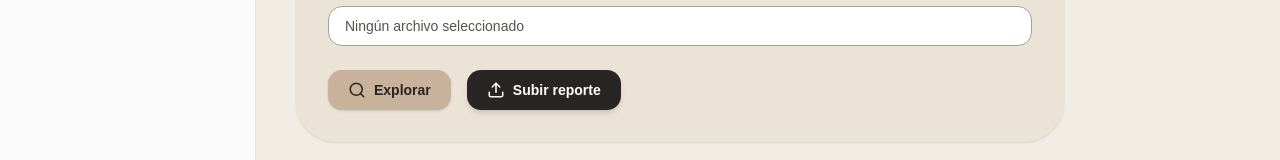
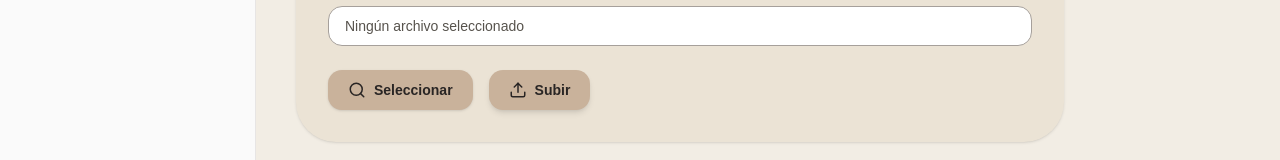
Before and after one commit to CheyPrime08/EquipoA_SistemaPosgrados, a React (Vite) app in the folder frontend/: page /tutorias in a window 1280 px wide. Shown: the part 254-414 px from the top of the page. Built offline with nearby package versions, Linux system fonts and the light colour scheme; no server answers.

Commit message:
(style)-> cambio de color en botones

```diff
--- a/frontend/package.json
+++ b/frontend/package.json
@@ -17,7 +17,7 @@
     "radix-ui": "^1.4.3",
     "react": "^19.2.0",
     "react-dom": "^19.2.0",
-    "react-router-dom": "^7.13.2",
+    "react-router-dom": "^7.14.1",
     "shadcn": "^4.0.7",
     "tailwind-merge": "^3.5.0",
     "tw-animate-css": "^1.4.0"
--- a/frontend/src/pages/alumnos/Documentos.jsx
+++ b/frontend/src/pages/alumnos/Documentos.jsx
@@ -94,7 +94,7 @@ function DocBox({ title, file, inputRef, onSelect, onUpload }) {
             <div className="bg-white border border-stone-400 h-10 rounded-xl mb-6 flex items-center px-4 text-sm text-stone-600">{file ? file.name : "Ningún archivo seleccionado"}</div>
             <div className="flex gap-4">
                 <button onClick={() => inputRef.current.click()} className="flex-1 py-2.5 bg-[#C9B29B] rounded-xl text-sm font-semibold shadow-sm hover:bg-[#bda58d]"><Search size={18} className="inline mr-2"/>Seleccionar</button>
-                <button onClick={onUpload} className="flex-1 py-2.5 bg-stone-800 text-white rounded-xl text-sm font-semibold shadow-md hover:bg-stone-700"><Upload size={18} className="inline mr-2"/>Subir</button>
+                <button onClick={onUpload} className="flex-1 py-2.5 bg-[#C9B29B] text-stone-800 rounded-xl text-sm font-semibold shadow-md hover:bg-stone-700"><Upload size={18} className="inline mr-2"/>Subir</button>
             </div>
         </div>
     );
--- a/frontend/src/pages/alumnos/Tesis.jsx
+++ b/frontend/src/pages/alumnos/Tesis.jsx
@@ -122,7 +122,7 @@ export default function Tesis() {
                                     <Search size={18} /> Seleccionar
                                     <input type="file" accept=".pdf" className="hidden" onChange={handleSeleccionArchivo} />
                                 </label>
-                                <button onClick={handleSubirAvance} className="flex items-center gap-2 px-5 py-2.5 bg-stone-800 text-white rounded-xl text-sm font-semibold shadow-md hover:bg-stone-700 transition-colors">
+                                <button onClick={handleSubirAvance} className="flex items-center gap-2 px-5 py-2.5 bg-[#C9B29B] text-stone-800 rounded-xl text-sm font-semibold shadow-md hover:bg-stone-700 transition-colors">
                                     <Upload size={18} /> Subir
                                 </button>
                             </div>
--- a/frontend/src/pages/alumnos/Tutorias.jsx
+++ b/frontend/src/pages/alumnos/Tutorias.jsx
@@ -132,13 +132,13 @@ export default function Tutorias() {
                                     onClick={() => inputFileRef.current.click()}
                                     className="flex items-center gap-2 px-5 py-2.5 bg-[#C9B29B] text-stone-800 rounded-xl text-sm font-semibold shadow-sm hover:bg-[#bda58d]"
                                 >
-                                    <Search size={18} /> Explorar
+                                    <Search size={18} /> Seleccionar
                                 </button>
                                 <button
                                     onClick={subirArchivo}
-                                    className="flex items-center gap-2 px-5 py-2.5 bg-stone-800 text-white rounded-xl text-sm font-semibold shadow-md hover:bg-stone-700 transition-colors"
+                                    className="flex items-center gap-2 px-5 py-2.5 bg-[#C9B29B] text-stone-800 rounded-xl text-sm font-semibold shadow-md hover:bg-stone-700 transition-colors"
                                 >
-                                    <Upload size={18} /> Subir reporte
+                                    <Upload size={18} /> Subir
                                 </button>
                             </div>
                         </div>
```
Also changed, not shown: 1 other file (tests, documents, lock files or other folders).
